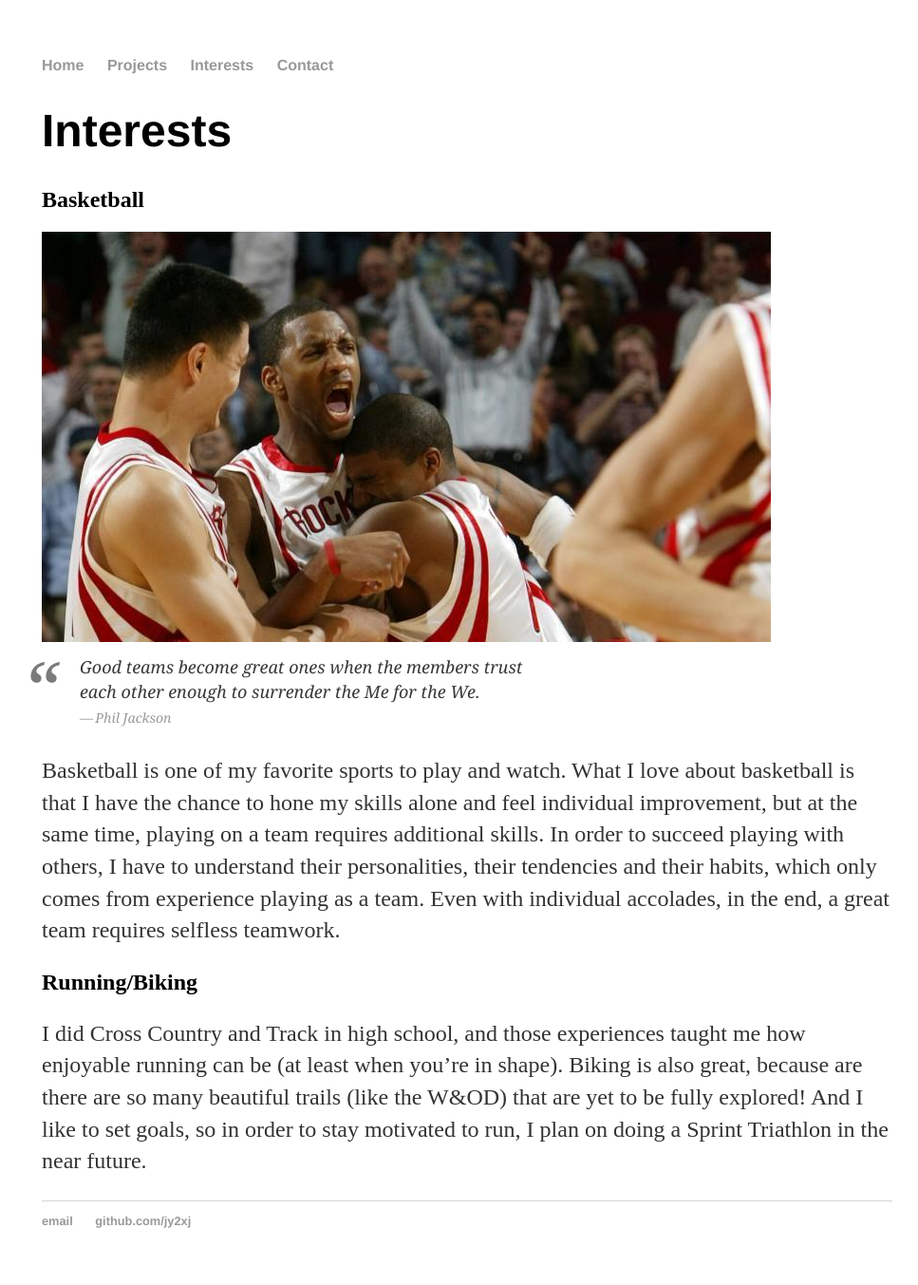
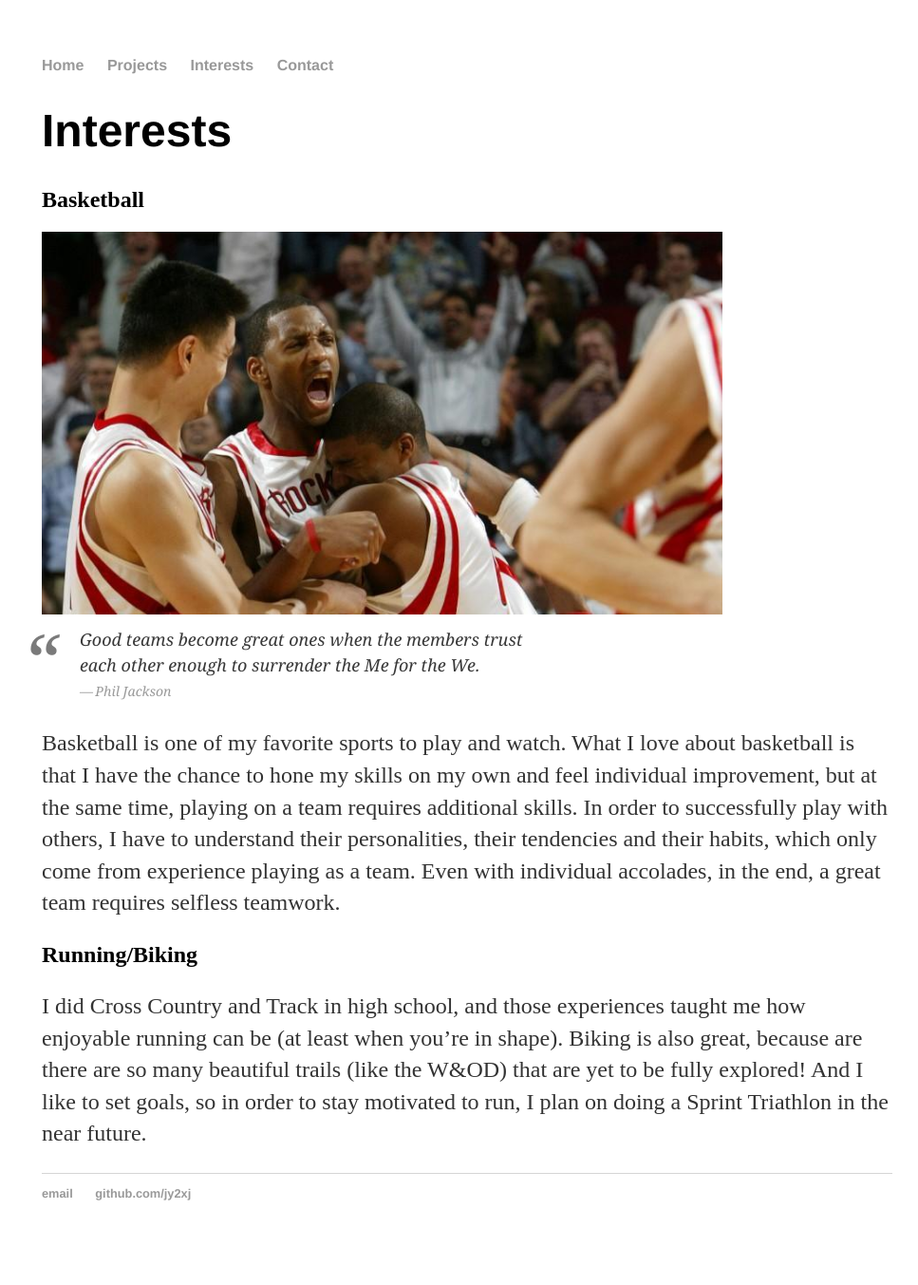
Before and after one commit to jy2xj/jy2xj.github.io, a Jekyll site: the page built from interests/index.html, in a window 1280 px wide. Shown: the whole page at 95% size, without its empty margins (148-1115 px from the left). Built offline with Jekyll 4.4.1, drawn with Linux system fonts in a browser that asks for light colours; after the commit the page ends 1324 px from its top, so only the background shows below that.

Commit message:
edit basketball text
also added % width to img

```diff
--- a/interests/index.html
+++ b/interests/index.html
@@ -7,13 +7,13 @@ title: Joshua Ya Interests
 	<h1>Interests</h1>
 	<h2>Basketball</h2>
 
-	<img alt="Tracy Mcgrady" src="../images/tracy-mcgrady.jpg" />
+	<img alt="Tracy Mcgrady" src="../images/tracy-mcgrady.jpg" width="80%" />
 
 	<blockquote>Good teams become great ones when the members trust each other enough to surrender the Me for the We.
 	<cite>Phil Jackson</cite>
 	</blockquote>
 
-	<p>Basketball is one of my favorite sports to play and watch. What I love about basketball is that I have the chance to hone my skills alone and feel individual improvement, but at the same time, playing on a team requires additional skills. In order to succeed playing with others, I have to understand their personalities, their tendencies and their habits, which only comes from experience playing as a team. Even with individual accolades, in the end, a great team requires selfless teamwork. </p>
+	<p>Basketball is one of my favorite sports to play and watch. What I love about basketball is that I have the chance to hone my skills on my own and feel individual improvement, but at the same time, playing on a team requires additional skills. In order to successfully play with others, I have to understand their personalities, their tendencies and their habits, which only come from experience playing as a team. Even with individual accolades, in the end, a great team requires selfless teamwork. </p>
 
 	<h2>Running/Biking</h2>
 
```
